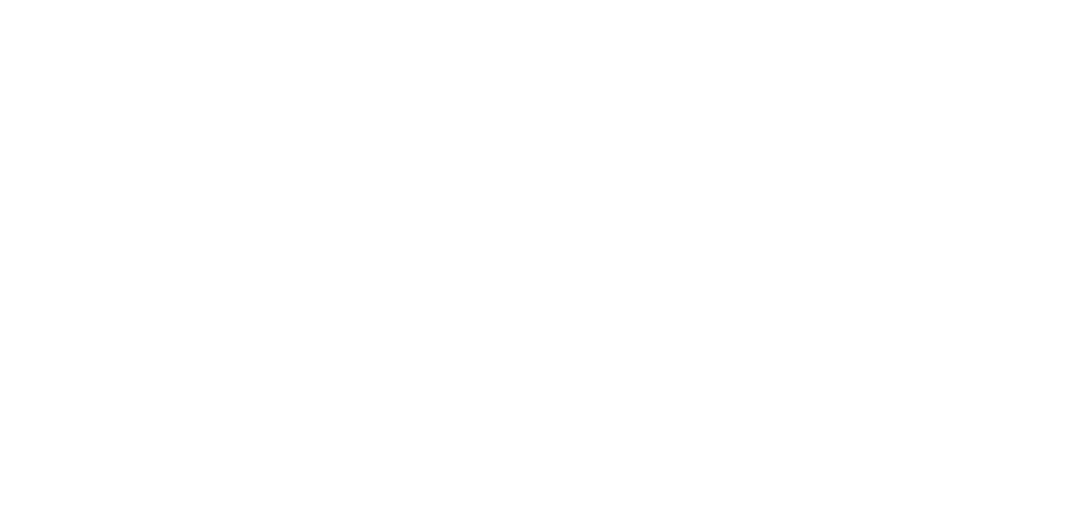
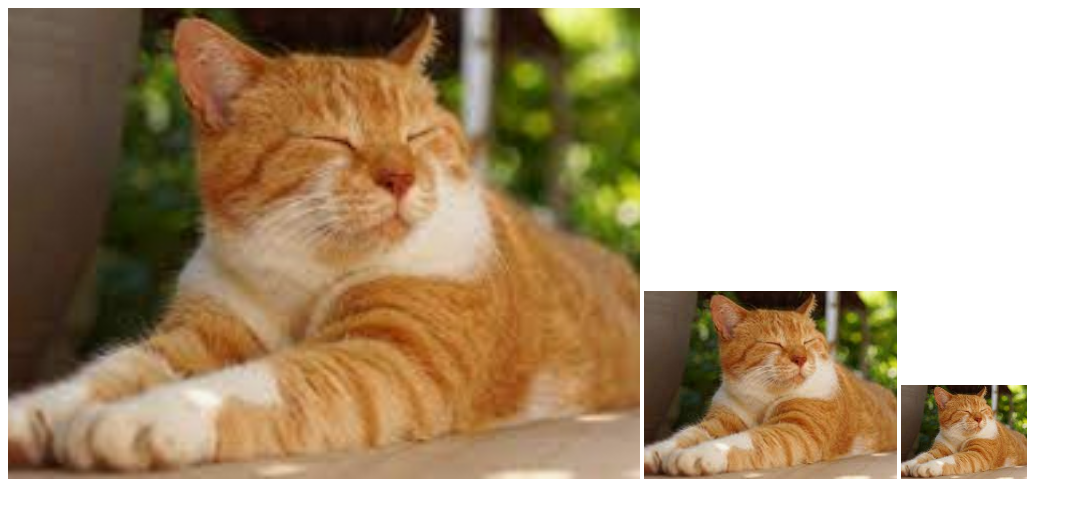
Before and after one commit to fzdigm/CH16, a plain HTML site: page index.html in a window 1280 px wide. Shown: the whole page, without its empty margins (0-1082 px from the left). Drawn offline with Linux system fonts and the light colour scheme.

Commit message:
first commit

```diff
--- a/index.html
+++ b/index.html
@@ -8,6 +8,9 @@
     <link rel="stylesheet" href="styles.css">
 </head>
 <body>
+    <img class="large" src="images/cat.png" alt="cat">
+    <img class="medium" src="images/cat.png" alt="cat">
+    <img class="small" src="images/cat.png" alt="cat">
 
 </body>
 </html>
--- a/styles.css
+++ b/styles.css
@@ -0,0 +1,12 @@
+.large {
+    width: 50%;
+    height: 50%;
+}
+.medium {
+    height: 20%;
+    width: 20%;
+}
+.small {
+    height: 10%;
+    width: 10%;
+}
```
Also changed, not shown: images/cat.png (added), 1 other file.
